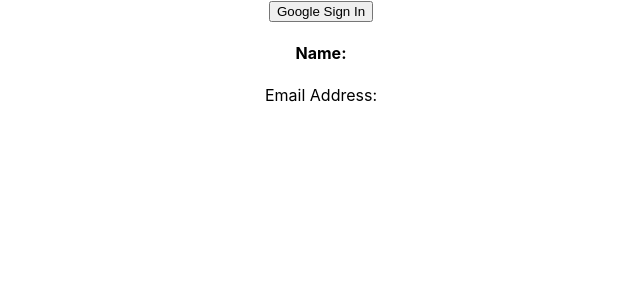
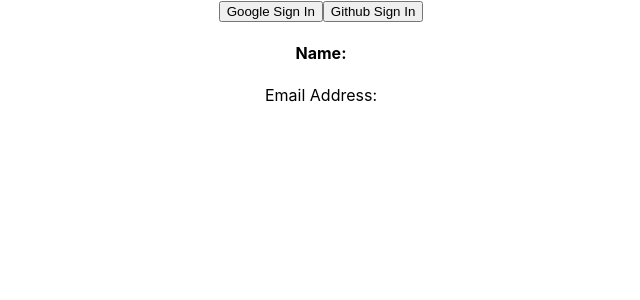
Before and after one commit to Emtiaz-Rahman/simple-firebase-authentication, a React (Create React App) app: page / in a window 1280 px wide. Shown: the top 300 px of the page, without its empty margins (319-959 px from the left). Built offline with nearby package versions, Linux system fonts and the light colour scheme; the HTML template or start-up script is replaced by a standard one.

Commit message:
git hub login

```diff
--- a/src/App.js
+++ b/src/App.js
@@ -1,16 +1,17 @@
 import './App.css';
 import app from './firebase.init';
-import { getAuth, GoogleAuthProvider, signInWithPopup, signOut } from "firebase/auth";
+import { getAuth, GithubAuthProvider, GoogleAuthProvider, signInWithPopup, signOut } from "firebase/auth";
 import { useState } from 'react';
 
 
 const auth = getAuth();
 function App() {
   const [user, setUser] = useState({})
-  const provider = new GoogleAuthProvider();
+  const googleProvider = new GoogleAuthProvider();
+  const gitHubpProvider = new GithubAuthProvider();
 
   const handleGoogleSignIn = () => {
-    signInWithPopup(auth, provider)
+    signInWithPopup(auth, googleProvider)
       .then(result => {
         const user = result.user;
         setUser(user)
@@ -20,6 +21,7 @@ function App() {
         console.error('error', error)
       })
   }
+
   const handleGoogleSignOut = () => {
     signOut(auth)
       .then(() => {
@@ -30,12 +32,28 @@ function App() {
       })
   }
 
+  const handleGitHubSignIn = () => {
+    signInWithPopup(auth, gitHubpProvider)
+      .then(result => {
+        const user = result.user;
+        setUser(user)
+        console.log(user)
+      })
+      .catch(error => {
+        console.error('error', error)
+
+      })
+  }
+
   return (
     <div className="App">
       {
         user.email ? <button onClick={handleGoogleSignOut}>Google Sign Out</button> :
-          <button onClick={handleGoogleSignIn}>Google Sign In</button>
+          <div>
+            <button onClick={handleGoogleSignIn}>Google Sign In</button>
+            <button onClick={handleGitHubSignIn}>Github Sign In</button>
 
+          </div>
       }
       <h4>Name:{user.displayName}</h4>
       <p>Email Address:{user.email}</p>
```
